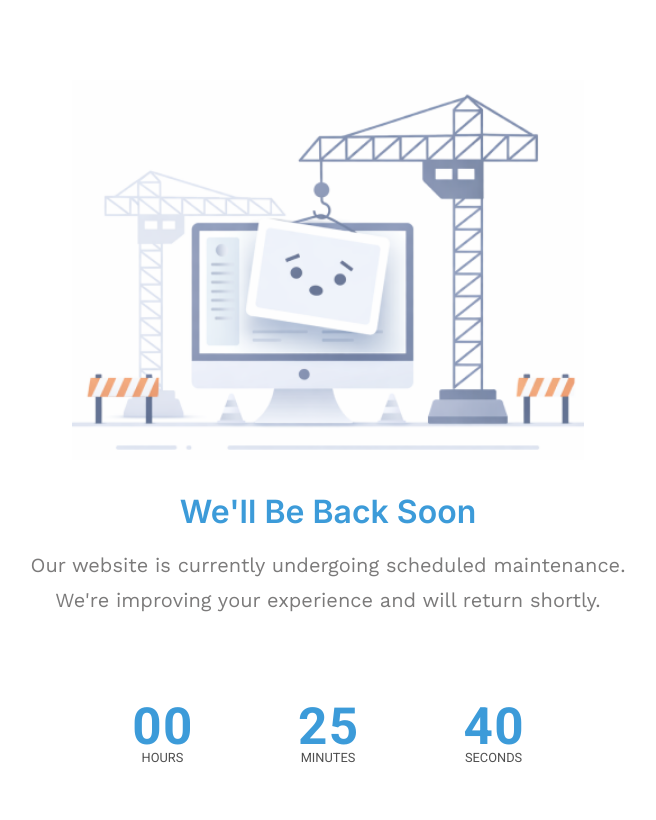
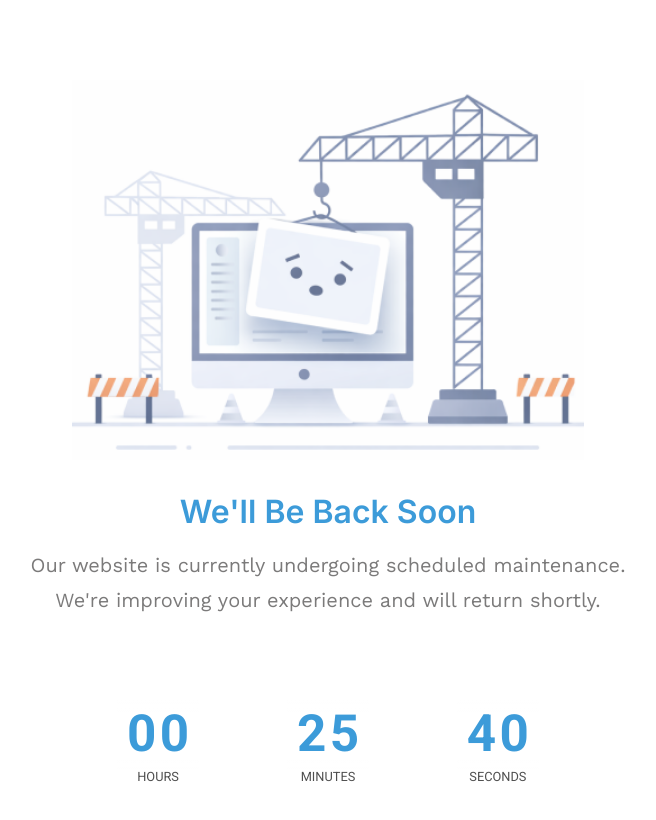
Before and after one commit to 143venkatsai/agh-assessment-form, a React app in the folder frontend/: page / in a window 1280 px wide. Shown: the top 820 px of the page, without its empty margins (312-968 px from the left). Built offline with nearby package versions, Linux system fonts and the light colour scheme; the HTML template or start-up script is replaced by a standard one.

Commit message:
Refactor UnderMaintainancePage styles for improved animation and layout consistency

```diff
--- a/frontend/src/pages/UnderMaintainancePage/UnderMaintainancePage.jsx
+++ b/frontend/src/pages/UnderMaintainancePage/UnderMaintainancePage.jsx
@@ -8,7 +8,6 @@ import {
   TimerGrid,
   TimerCard,
   TimerValue,
-  TimerDigit,
   TimerLabel,
   DigitWrapper,
   Digit,
--- a/frontend/src/pages/UnderMaintainancePage/UnderMaintainancePage.styles.js
+++ b/frontend/src/pages/UnderMaintainancePage/UnderMaintainancePage.styles.js
@@ -2,7 +2,7 @@ import styled, { keyframes } from "styled-components";
 
 export const flipDown = keyframes`
   0% {
-    transform: translateY(-100%);
+    transform: translateY(-68%);
     opacity: 0;
   }
   100% {
@@ -17,15 +17,16 @@ export const flipUp = keyframes`
     opacity: 1;
   }
   100% {
-    transform: translateY(100%);
+    transform: translateY(68%);
     opacity: 0;
   }
 `;
+
 export const DigitWrapper = styled.span`
   position: relative;
   display: inline-block;
   overflow: hidden;
-  height: 1em;
+  height: 1.22em;
   width: 0.6em;
 `;
 
@@ -35,6 +36,7 @@ export const Digit = styled.span`
   left: 0;
   width: 100%;
   text-align: center;
+  line-height: 1.22em;
 
   &.enter {
     animation: ${flipDown} 0.4s ease-out forwards;
@@ -135,16 +137,16 @@ export const TimerGrid = styled.div`
   display: grid;
   grid-template-columns: repeat(3, clamp(91px, 14vw, 440.8px));
   gap: clamp(2px, 4vw, 56px);
+  width: fit-content;
+  margin: 1rem auto 0;
   justify-items: center;
-  margin-top: 1rem;
+  justify-content: center;
 
   @media (min-width: 1024px) {
     display: flex;
     gap: 56px;
-    width: 440.8px;
-    height: 117px;
-    top: 144px;
-    left: 72.6px;
+    width: fit-content;
+    margin: 1rem auto 0;
   }
 `;
 
@@ -163,29 +165,52 @@ export const TimerCard = styled.div`
   }
 
   @media (min-width: 1024px) {
-    width: 440.8px;
-    height: 117px;
     min-height: auto;
     padding: 1.4rem 1rem;
   }
 `;
 
 export const TimerValue = styled.span`
+  position: relative;
   display: flex;
   justify-content: center;
   align-items: center;
+  gap: 0.04em;
+  padding: 0.12em 0.18em;
   font-family: Roboto;
   font-weight: 700;
   font-size: clamp(32px, 4vw, 64px);
   line-height: 1;
   color: ${({ theme }) => theme.link_sky_blue};
-`;
 
-export const TimerDigit = styled.span`
-  display: inline-block;
-  overflow: hidden;
-  height: 1em;
-  animation: ${flipDown} 0.4s ease-out;
+  &::before,
+  &::after {
+    content: "";
+    position: absolute;
+    left: 0;
+    right: 0;
+    height: 0.3em;
+    pointer-events: none;
+    z-index: 2;
+  }
+
+  &::before {
+    top: 0;
+    background: linear-gradient(
+      to bottom,
+      rgba(255, 255, 255, 0.95) 0%,
+      rgba(255, 255, 255, 0) 100%
+    );
+  }
+
+  &::after {
+    bottom: 0;
+    background: linear-gradient(
+      to top,
+      rgba(255, 255, 255, 0.95) 0%,
+      rgba(255, 255, 255, 0) 100%
+    );
+  }
 `;
 
 export const TimerLabel = styled.span`
```
